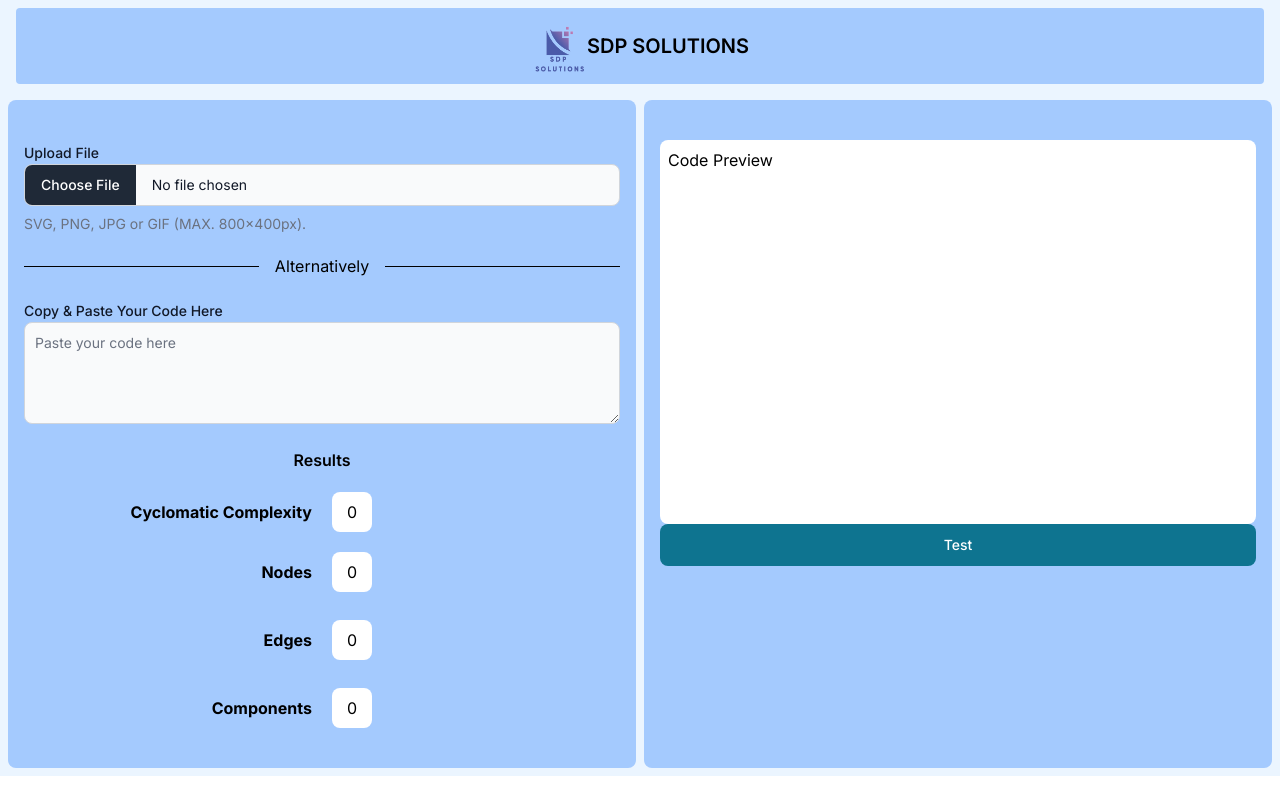
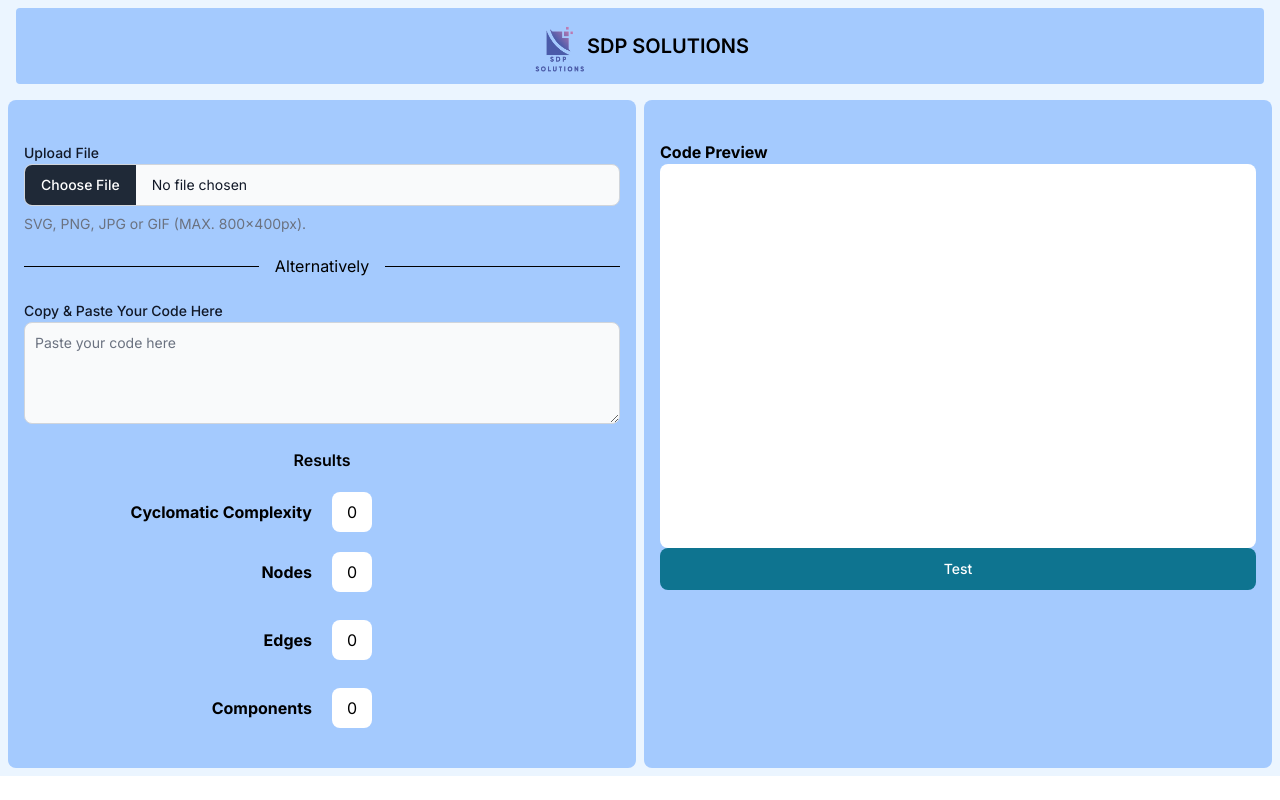
Before and after one commit to SnoodieTheSnoople/sdp-solutions-xp, a Next.js app: page / in a window 1280 px wide. Built offline with nearby package versions, Linux system fonts and the light colour scheme.

Commit message:
Refactor - Moved "Code Preview" label outside of the <div> area.

```diff
--- a/src/app/page.js
+++ b/src/app/page.js
@@ -151,8 +151,8 @@ export default function Home() {
           </div>
         </div>
         <div className="col-span-1 bg-blue-300 rounded-lg pt-10 pl-4 pr-4 pb-10">
+          <p className='font-bold'>Code Preview</p>
           <div className="h-96 bg-white rounded-lg p-2 overflow-auto">
-            <p>Code Preview</p>
             <pre>{content}</pre>
           </div>
           <Button className='w-full' onClick={handleTestClick}>Test</Button>
```
